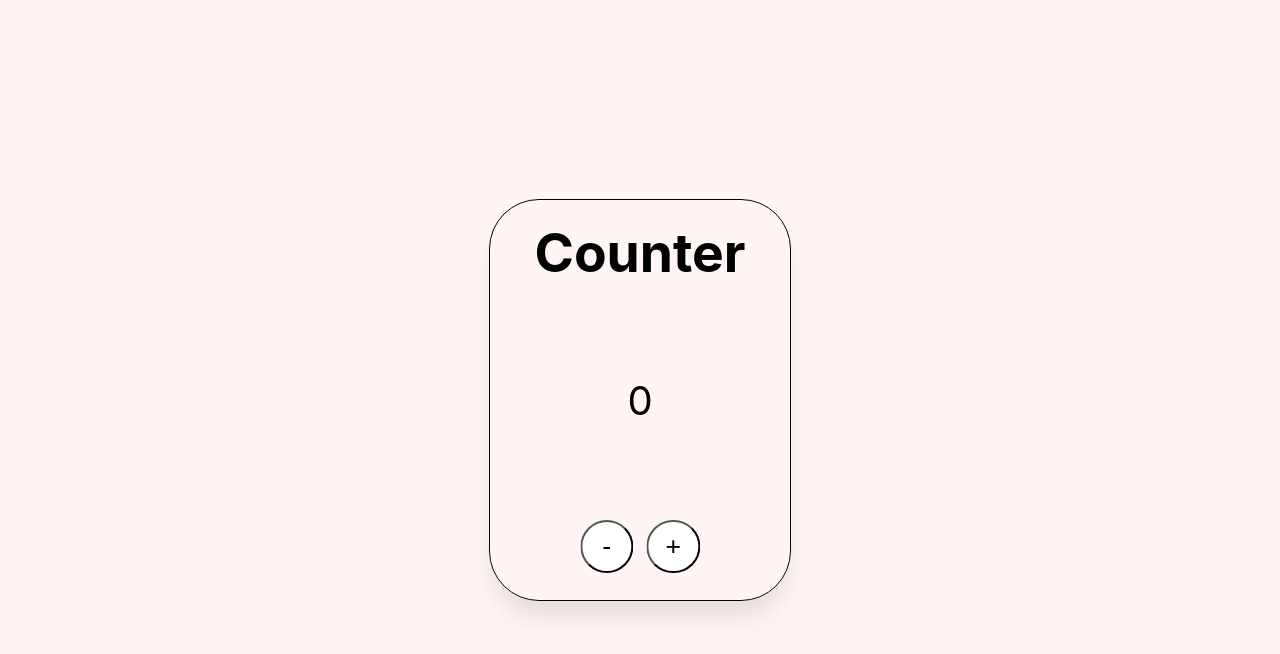
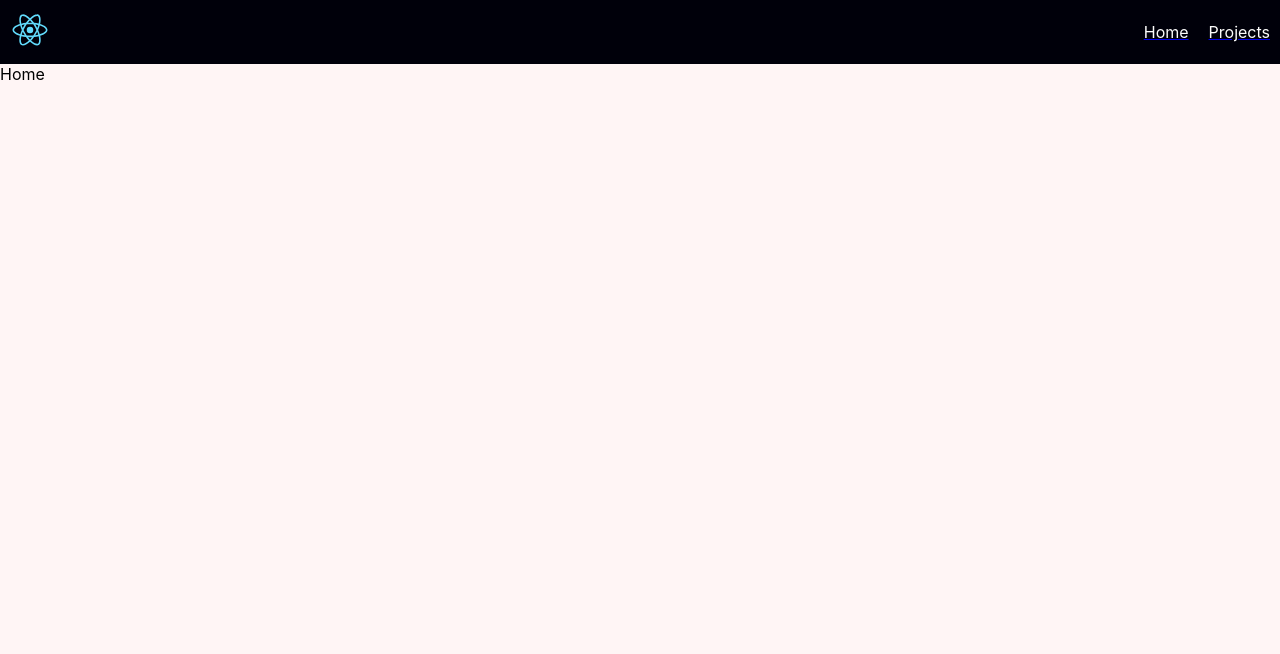
Before and after one commit to phamja1/website, a React (Create React App) app: page / in a window 1280 px wide. Shown: the top 654 px of the page. Built offline with nearby package versions, Linux system fonts and the light colour scheme.

Commit message:
Create navbar

```diff
--- a/package.json
+++ b/package.json
@@ -12,6 +12,7 @@
     "@types/react-dom": "^18.0.9",
     "react": "^18.2.0",
     "react-dom": "^18.2.0",
+    "react-router-dom": "^6.4.3",
     "react-scripts": "5.0.1",
     "typescript": "^4.9.3",
     "web-vitals": "^2.1.4"
--- a/public/index.html
+++ b/public/index.html
@@ -2,14 +2,12 @@
 <html lang="en">
   <head>
     <meta charset="utf-8" />
-    <link rel="icon" href="%PUBLIC_URL%/favicon.ico" />
     <meta name="viewport" content="width=device-width, initial-scale=1" />
     <meta name="theme-color" content="#000000" />
     <meta
       name="description"
       content="Web site created using create-react-app"
     />
-    <link rel="apple-touch-icon" href="%PUBLIC_URL%/logo192.png" />
     <!--
       manifest.json provides metadata used when your web app is installed on a
       user's mobile device or desktop. See https://developers.google.com/web/fundamentals/web-app-manifest/
@@ -24,7 +22,7 @@
       work correctly both with client-side routing and a non-root public URL.
       Learn how to configure a non-root public URL by running `npm run build`.
     -->
-    <title>React App</title>
+    <title>JJ Style</title>
   </head>
   <body>
     <noscript>You need to enable JavaScript to run this app.</noscript>
--- a/src/App.css
+++ b/src/App.css
@@ -5,14 +5,14 @@ body {
 
 .floating-card {
     position: absolute;
-    border-radius: 50px;
+    border-radius: 10px;
     color: black;
     width: 300px;
     height: 400px;
     display: flex;
     justify-content: center;
     align-items: center;
-    border: 0.1em solid black;
+    border: 0.1em solid rgba(0, 0, 0, 0.062);
     top: 50vh;
     left: 50vw;
     box-shadow: 0 20px 25px -5px rgba(0, 0, 0, 0.1);
--- a/src/App.tsx
+++ b/src/App.tsx
@@ -2,11 +2,18 @@ import React from 'react';
 import './App.css'
 import CountCard from './Components/CountCard';
 import NavBar from './Components/NavBar';
+import {Routes, Route, Outlet} from 'react-router-dom'
+import Home from './Components/Home';
 
 function App() {
   return (
     <div className="App">
-      <CountCard />
+      <NavBar />
+      <Routes>
+        <Route path='/' element={<Home/>} />
+        <Route path='/home' element={<Home/>} />
+        <Route path='/counter/' element={<CountCard />} />
+      </Routes>
     </div>
   );
 }
--- a/src/Components/CountCard.tsx
+++ b/src/Components/CountCard.tsx
@@ -3,7 +3,6 @@ import '../styles/CountCard.css';
 
 function CountCard() {
     const [counter, setCounter] = useState<number>(0);
-
     const incrementCounter = () => {
         setCounter(counter + 1);
     };
@@ -12,7 +11,7 @@ function CountCard() {
         setCounter(counter - 1);
     };
     return (
-        <div className="App">
+        <>
             <div className="floating-card CountCard">
                 <div className="Counter-title">Counter</div>
                 <div style={{fontSize:'30pt'}}>{counter}</div>
@@ -20,9 +19,8 @@ function CountCard() {
                     <button onClick={decrementCounter} className="btn">-</button>
                     <button onClick={incrementCounter} className="btn">+</button>
                 </div>
-
             </div>
-        </div>
+        </>
     );
 }
 
--- /dev/null
+++ b/src/Components/Home.tsx
@@ -0,0 +1,9 @@
+import React from 'react'
+
+function Home() {
+  return (
+    <div>Home</div>
+  )
+}
+
+export default Home
--- /dev/null
+++ b/src/Components/NavBar.tsx
@@ -0,0 +1,30 @@
+import React from "react";
+import "../styles/NavBar.css";
+import logo from "../logo.svg";
+import { Link, Outlet } from "react-router-dom";
+
+function NavBar() {
+    return (
+        <div className="NavBar">
+            <nav className="nav-link">
+                <a href="/">
+                    <img src={logo} alt="logoImage" className="logoImage"></img>
+                </a>
+                <ul>
+                    <li>
+                        <Link to="/home">
+                            <div className='Navbar-link'>Home</div>
+                        </Link>
+                    </li>
+                    <li>
+                        <Link to="/counter">
+                            <div className='Navbar-link'>Projects</div>
+                        </Link>
+                    </li>
+                </ul>
+            </nav>
+        </div>
+    );
+}
+
+export default NavBar;
--- a/src/index.tsx
+++ b/src/index.tsx
@@ -3,13 +3,16 @@ import ReactDOM from 'react-dom/client';
 import App from './App';
 import reportWebVitals from './reportWebVitals';
 import './index.css';
+import { BrowserRouter } from 'react-router-dom';
 
 const root = ReactDOM.createRoot(
   document.getElementById('root') as HTMLElement
 );
 root.render(
   <React.StrictMode>
-    <App />
+    <BrowserRouter>
+      <App />
+    </BrowserRouter>
   </React.StrictMode>
 );
 
--- /dev/null
+++ b/src/styles/NavBar.css
@@ -0,0 +1,40 @@
+.NavBar {
+    width: 100vw;
+    background-color: #00000a;
+    padding: 0;
+
+}
+
+.logoImage {
+    height: 60px;
+    width: 60px;
+    cursor: pointer;
+}
+
+ul {
+    list-style: none;
+    display: flex;
+    padding: 0;
+    margin: 0;
+    justify-content: flex-end;
+    width: 100%;
+}
+
+.Navbar-link {
+    display: flex;
+    justify-content: center;
+    align-items: center;
+    height: 100%;
+    color: #FFFFFFFC;
+    /* border: 0.1em solid white; */
+    margin: 0 10px;
+    cursor: pointer;
+}
+
+.nav-link {
+    display: flex;
+}
+
+li {
+    justify-items: flex-end;
+}
```
Also changed, not shown: public/logo.svg (added), 1 other file (tests, documents, lock files or other folders).
